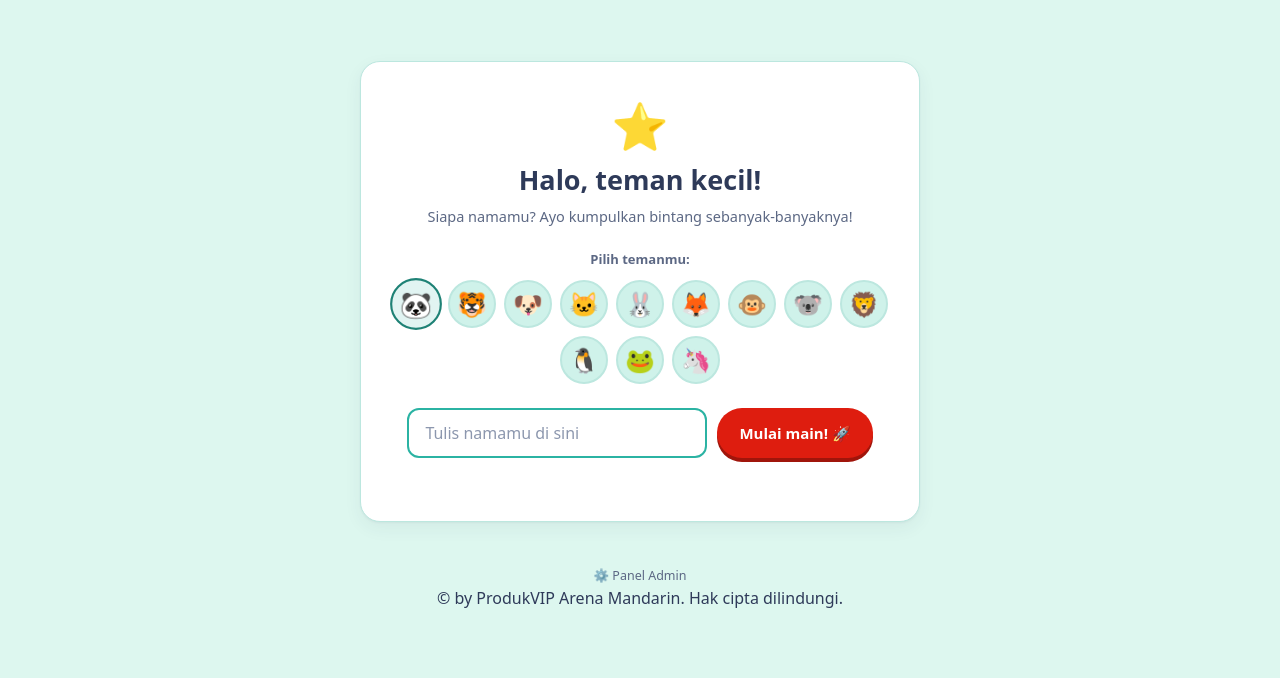
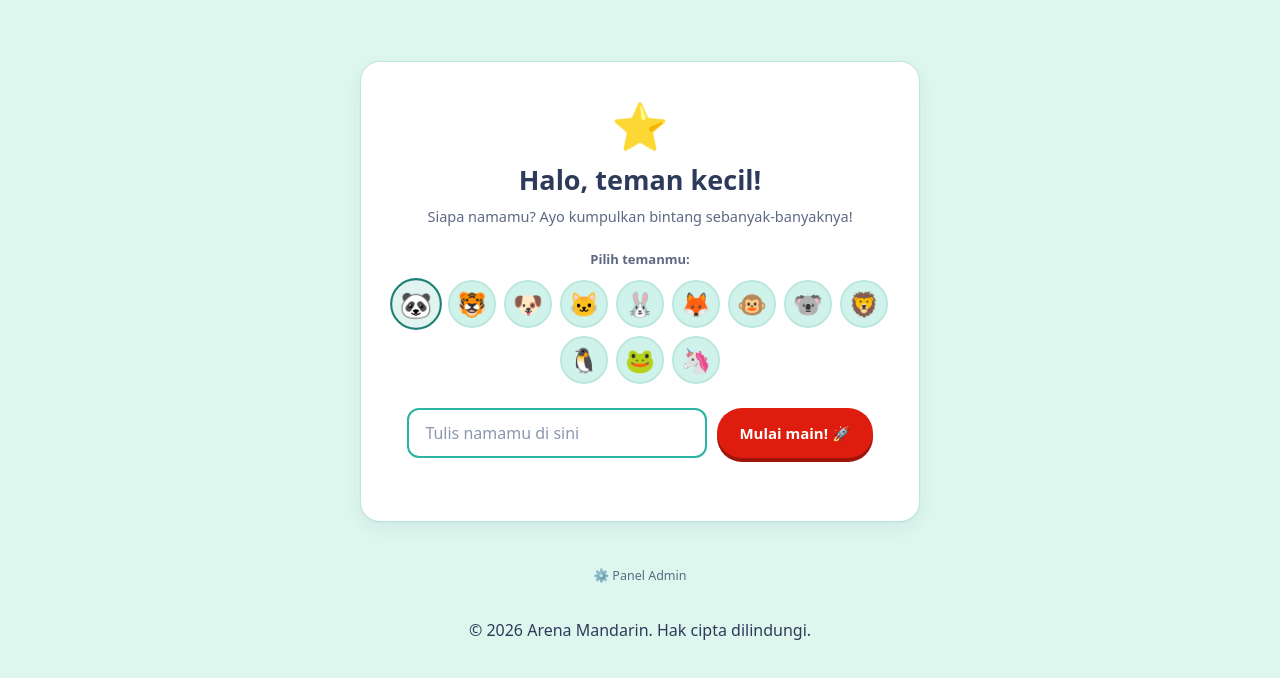
Before and after one commit to magangrafdajayaabadi-sketch/mandarin-anak-main-v2, a website: page index.html in a window 1280 px wide. Shown: the part 84-762 px from the top of the page. Drawn offline with Linux system fonts and the light colour scheme.

Commit message:
Update index.html

```diff
--- a/index.html
+++ b/index.html
@@ -123,7 +123,9 @@
 
  <footer class="site-foot">
   <a href="admin.html" class="foot-link">⚙️ Panel Admin</a>
-  <p class="copyright">© <span class="copy-year">by ProdukVIP</span> Arena Mandarin. Hak cipta dilindungi.</p>
+ <footer class="site-foot">
+  <p class="copyright">© <span class="copy-year">2026</span> Arena Mandarin. Hak cipta dilindungi.</p>
+</footer>
 </footer>
 
 <!-- Modal hasil -->
```
